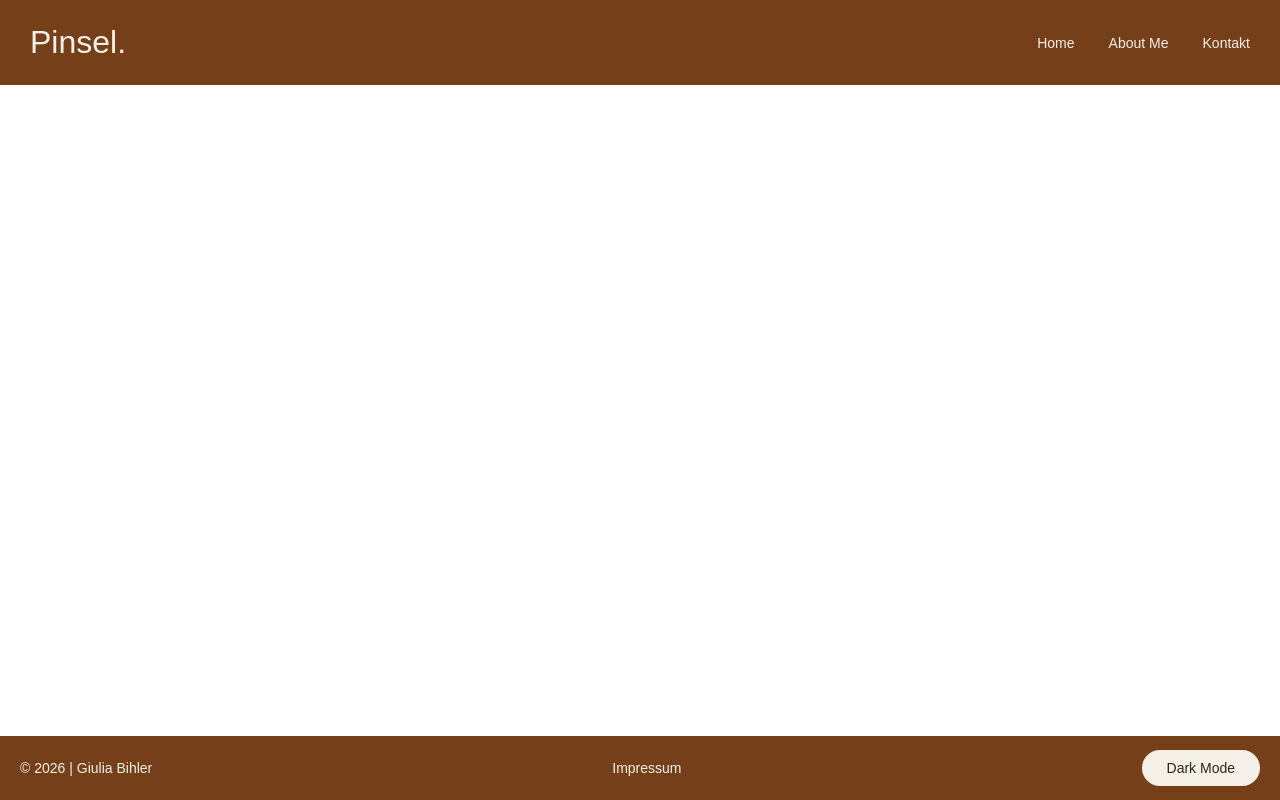
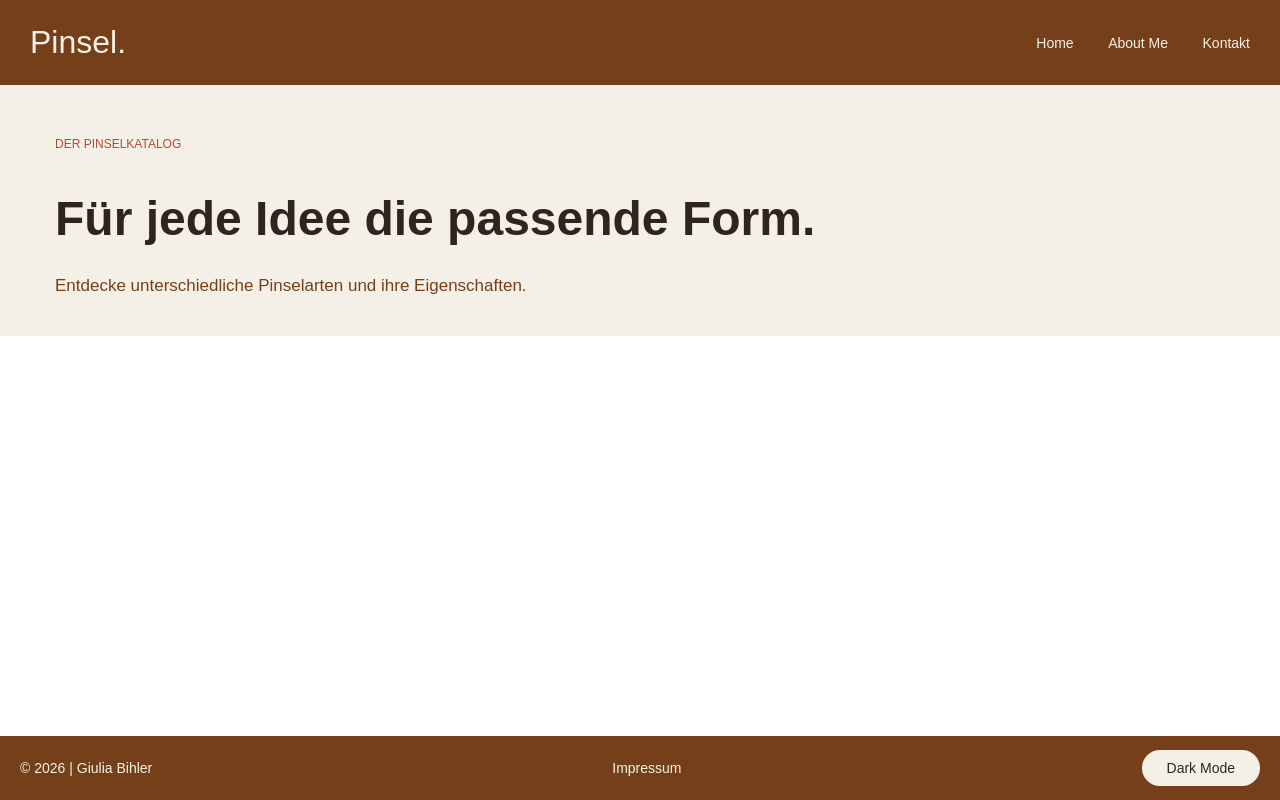
Before and after one commit to BihlerGiulia/IM_Pinsel, a plain HTML site: page index.HTML in a window 1280 px wide. Drawn offline with Linux system fonts and the light colour scheme.

Commit message:
section "hero" in main

```diff
--- a/css/style.css
+++ b/css/style.css
@@ -11,9 +11,9 @@
 body {
     margin: 0;
     min-height: 100vh;
-
     display: flex;
     flex-direction: column;
+    font-family: sans-serif;
 }
 
 .header {
@@ -80,3 +80,26 @@ body {
 main {
     flex: 1;
 }
+
+.hero {
+    background-color: #F5F0E7;
+    padding: 40px 55px;
+}
+
+.hero-kicker {
+    color: #B64A32;
+    font-size: var(--font-h6);
+    margin-bottom: 20px;
+}
+
+.hero-title {
+    color: #30241F;
+    font-size: var(--font-h1);
+    margin-bottom: 30px;
+}
+
+.hero-description {
+    color: #754019;
+    font-size: var(--font-h4);
+    margin: 0;
+}
--- a/index.HTML
+++ b/index.HTML
@@ -26,6 +26,18 @@
 </header>
 
 <main>
+    <section class="hero">
+
+        <p class="hero-kicker">DER PINSELKATALOG</p>
+
+        <h1 class="hero-title">Für jede Idee die passende Form.</h1>
+
+        <p class="hero-description">Entdecke unterschiedliche Pinselarten und ihre Eigenschaften.
+        </p>
+
+    </section>
+
+
 
 </main>
 
```
